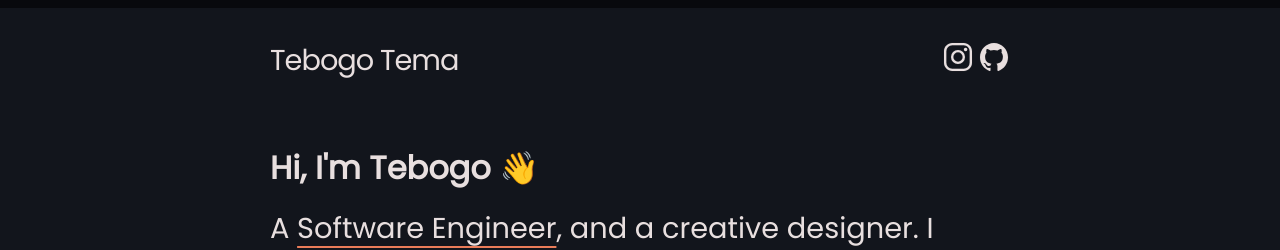
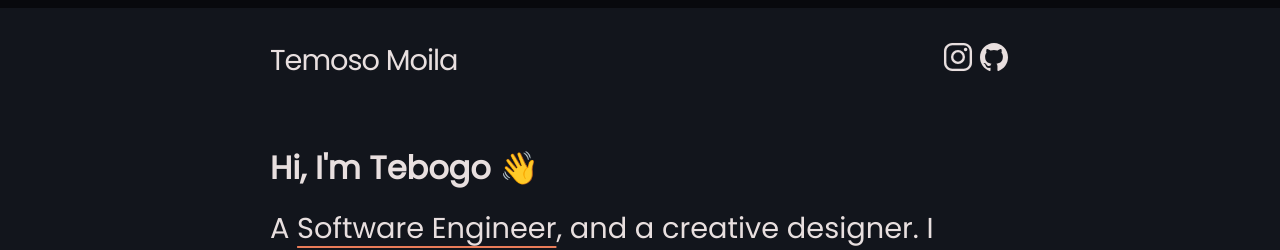
Before and after one commit to feelthedimez/feelthedimez.github.io, a Jekyll site: the page built from index.markdown, in a window 1280 px wide. Shown: the top 250 px of the page. Built offline with Jekyll 4.4.1, drawn with Linux system fonts in a browser that asks for light colours.

Commit message:
Update _config.yml

```diff
--- a/_config.yml
+++ b/_config.yml
@@ -18,7 +18,7 @@
 # You can create any custom variable you would like, and they will be accessible
 # in the templates via {{ site.myvariable }}.
 
-title: Tebogo Tema
+title: Temoso Moila
 email: dime.tema@gmail.com
 description: >- # this means to ignore newlines until "baseurl:"
   Tebogo Tema is a software engineer in progress. The purpose of this blog/website is to document my journey,
```
